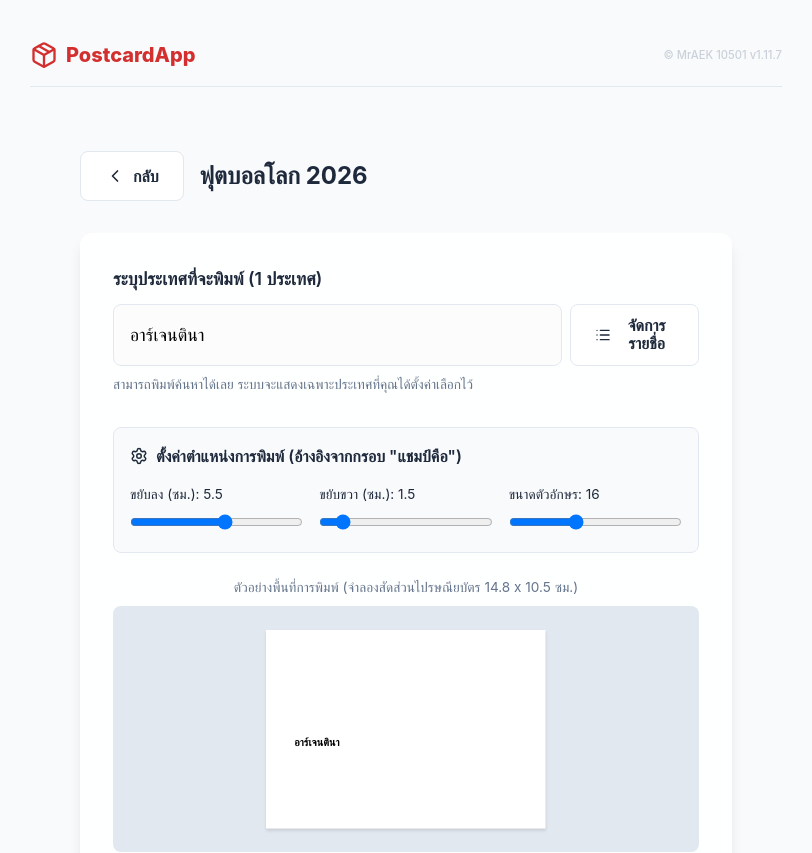
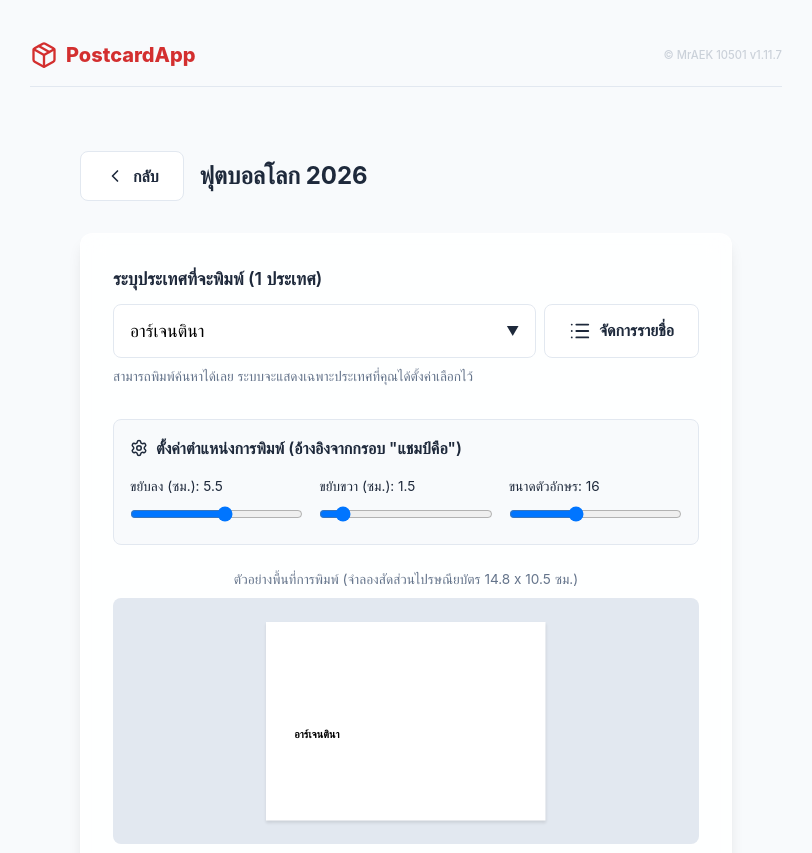
Before and after one commit to DreamerAEKer/PC, a React (Vite) app: page /#/worldcup in a window 1280 px wide. Shown: the top 853 px of the page, without its empty margins (234-1046 px from the left). Built offline with nearby package versions, Linux system fonts and the light colour scheme.

Commit message:
Implement custom combobox to fix datalist filtering issue

```diff
--- a/src/pages/WorldCupPortal.jsx
+++ b/src/pages/WorldCupPortal.jsx
@@ -82,6 +82,22 @@ function WorldCupPortal() {
   });
 
   const [isSettingsOpen, setIsSettingsOpen] = useState(false);
+  const [isMainDropdownOpen, setIsMainDropdownOpen] = useState(false);
+  const [mainSearchFilter, setMainSearchFilter] = useState("");
+
+  // Close dropdown when clicking outside
+  useEffect(() => {
+    const handleClickOutside = (event) => {
+      const container = document.getElementById('country-dropdown-container');
+      if (container && !container.contains(event.target)) {
+        setIsMainDropdownOpen(false);
+      }
+    };
+    document.addEventListener('mousedown', handleClickOutside);
+    return () => {
+      document.removeEventListener('mousedown', handleClickOutside);
+    };
+  }, []);
 
   useEffect(() => {
     localStorage.setItem('wcPrintSettings', JSON.stringify(wcPrintSettings));
@@ -237,18 +253,52 @@ function WorldCupPortal() {
           <div style={{ marginBottom: '2rem' }}>
             <label className="form-label" style={{ fontWeight: 600, fontSize: '1.1rem', marginBottom: '0.75rem' }}>ระบุประเทศที่จะพิมพ์ (1 ประเทศ)</label>
             <div style={{ display: 'flex', gap: '0.5rem' }}>
-              <input
-                type="text"
-                list="favorite-teams"
-                value={printTeam}
-                onChange={(e) => setPrintTeam(e.target.value)}
-                className="form-control"
-                placeholder="พิมพ์ชื่อประเทศ หรือกดเลือก..."
-                style={{ fontSize: '1.1rem', padding: '0.8rem 1rem' }}
-              />
-              <datalist id="favorite-teams">
-                {selectedTeams.map(t => <option key={t} value={t} />)}
-              </datalist>
+              <div style={{ position: 'relative', flex: 1 }} id="country-dropdown-container">
+                <div
+                  className="form-control"
+                  style={{ display: 'flex', justifyContent: 'space-between', alignItems: 'center', cursor: 'pointer', background: 'white', fontSize: '1.1rem', padding: '0.8rem 1rem' }}
+                  onClick={() => setIsMainDropdownOpen(!isMainDropdownOpen)}
+                >
+                  <span style={{ color: printTeam ? '#000' : '#64748b' }}>{printTeam || "คลิกเพื่อเลือกประเทศ..."}</span>
+                  <span style={{ fontSize: '0.8rem' }}>▼</span>
+                </div>
+
+                {isMainDropdownOpen && (
+                  <div style={{ position: 'absolute', top: '100%', left: 0, right: 0, marginTop: '4px', background: 'white', border: '1px solid var(--border)', borderRadius: '8px', boxShadow: 'var(--shadow-lg)', zIndex: 10, padding: '0.5rem', maxHeight: '300px', display: 'flex', flexDirection: 'column' }}>
+                    <input
+                      type="text"
+                      autoFocus
+                      placeholder="พิมพ์ค้นหาชื่อประเทศ..."
+                      value={mainSearchFilter}
+                      onChange={e => setMainSearchFilter(e.target.value)}
+                      className="form-control"
+                      style={{ marginBottom: '0.5rem' }}
+                    />
+                    <div style={{ overflowY: 'auto', flex: 1 }}>
+                      {selectedTeams.filter(t => t.toLowerCase().includes(mainSearchFilter.toLowerCase())).map(t => (
+                        <div
+                          key={t}
+                          onClick={() => {
+                            setPrintTeam(t);
+                            setIsMainDropdownOpen(false);
+                            setMainSearchFilter("");
+                          }}
+                          style={{ padding: '0.5rem 1rem', cursor: 'pointer', borderRadius: '4px', backgroundColor: printTeam === t ? '#eff6ff' : 'transparent', fontWeight: printTeam === t ? 'bold' : 'normal' }}
+                          onMouseEnter={e => { if(printTeam !== t) e.target.style.backgroundColor = '#f8fafc'; }}
+                          onMouseLeave={e => { if(printTeam !== t) e.target.style.backgroundColor = 'transparent'; }}
+                        >
+                          {t}
+                        </div>
+                      ))}
+                      {selectedTeams.filter(t => t.toLowerCase().includes(mainSearchFilter.toLowerCase())).length === 0 && (
+                        <div style={{ padding: '1rem', color: '#64748b', textAlign: 'center' }}>
+                          ไม่พบประเทศ (กรุณาไปเพิ่มใน "จัดการรายชื่อ")
+                        </div>
+                      )}
+                    </div>
+                  </div>
+                )}
+              </div>
               <button
                 type="button"
                 onClick={() => setIsSettingsOpen(true)}
```
